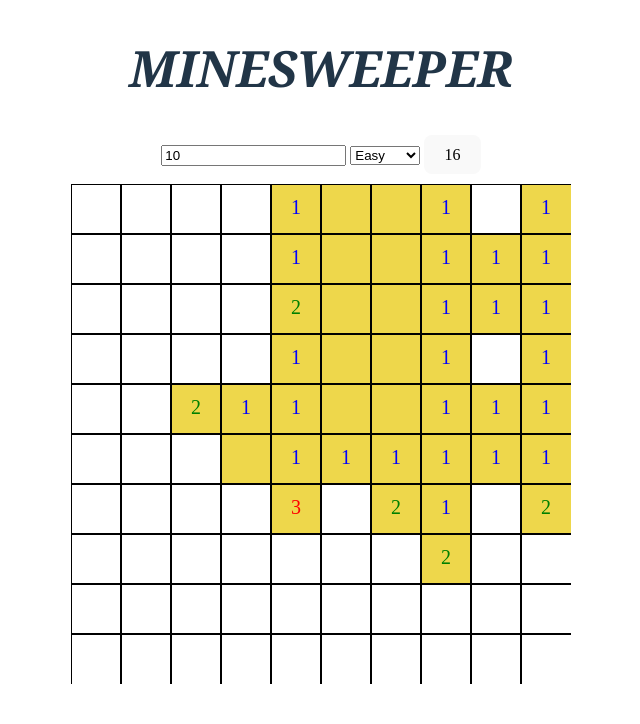
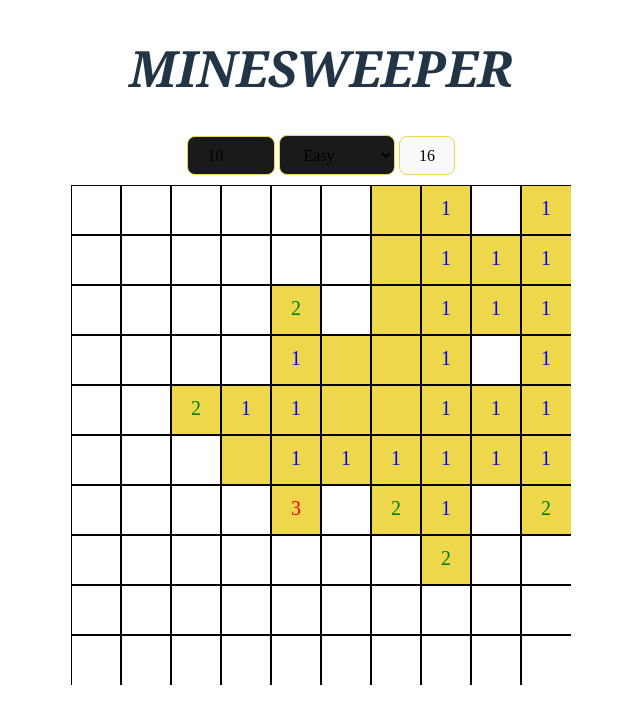
Before and after one commit to Abhinav-Chdhary/Minesweeper, a website built with Vite: page index.html in a window 1280 px wide. Both pictures are taken after a click on the element 640 px from the left and 434 px from the top of the page. Shown: the whole page, without its empty margins (319-959 px from the left). Built offline with nearby package versions, Linux system fonts and the light colour scheme.

Commit message:
Styles and no need to use visited

```diff
--- a/scripts/revealer.js
+++ b/scripts/revealer.js
@@ -4,14 +4,12 @@ let directionX = [-1, 0, 1, 0];
 let directionY = [0, 1, 0, -1];
 
 function bfs(r, c, grid, n) {
-  const visited = Array.from({ length: n }, () => Array(n).fill(false));
   let queue = [{ row: r, col: c }];
   const symbol = grid[r][c].text;
 
   //bfs
   while (queue.length > 0) {
     const curr = queue.shift();
-    visited[curr.row][curr.col] = true;
 
     if (grid[curr.row][curr.col].text !== symbol) continue;
     // go in all directions
@@ -25,7 +23,7 @@ function bfs(r, c, grid, n) {
         newCol >= 0 &&
         newRow < n &&
         newCol < n &&
-        !visited[newRow][newCol]
+        !grid[newRow][newCol].isRevealed
       ) {
         if (grid[newRow][newCol].text === "M") continue;
         grid[newRow][newCol].setReveal();
--- a/style.css
+++ b/style.css
@@ -58,10 +58,12 @@ canvas {
   display: block;
   margin: 10px auto;
 }
-
-button {
+input{
+  width: 3em;
+}
+button, input, select {
   border-radius: 8px;
-  border: 1px solid transparent;
+  border: 1px solid #eed74b;
   padding: 0.6em 1.2em;
   font-size: 1em;
   font-weight: 500;
@@ -70,7 +72,7 @@ button {
   cursor: pointer;
   transition: border-color 0.25s;
 }
-button:hover {
+button:hover, input:hover, select:hover {
   border-color: #646cff;
 }
 button:focus,
```
